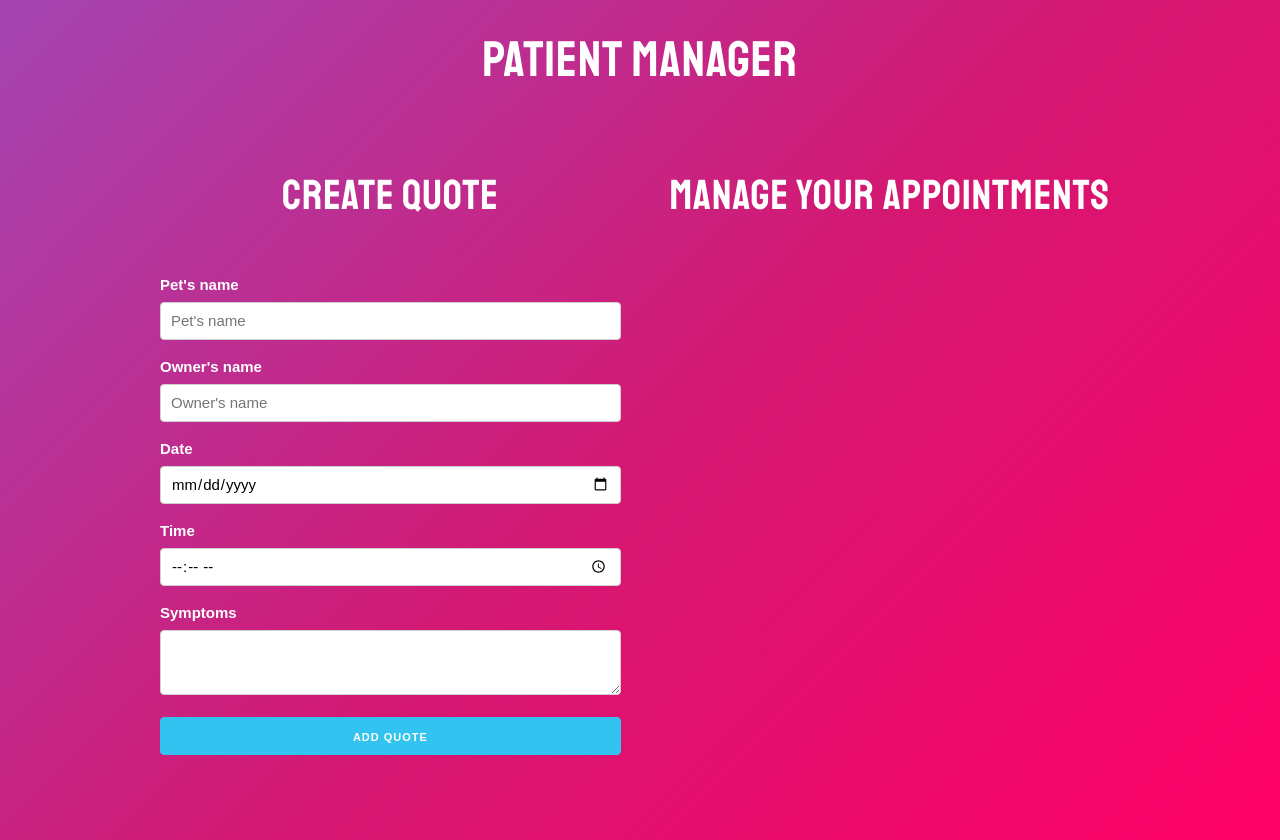
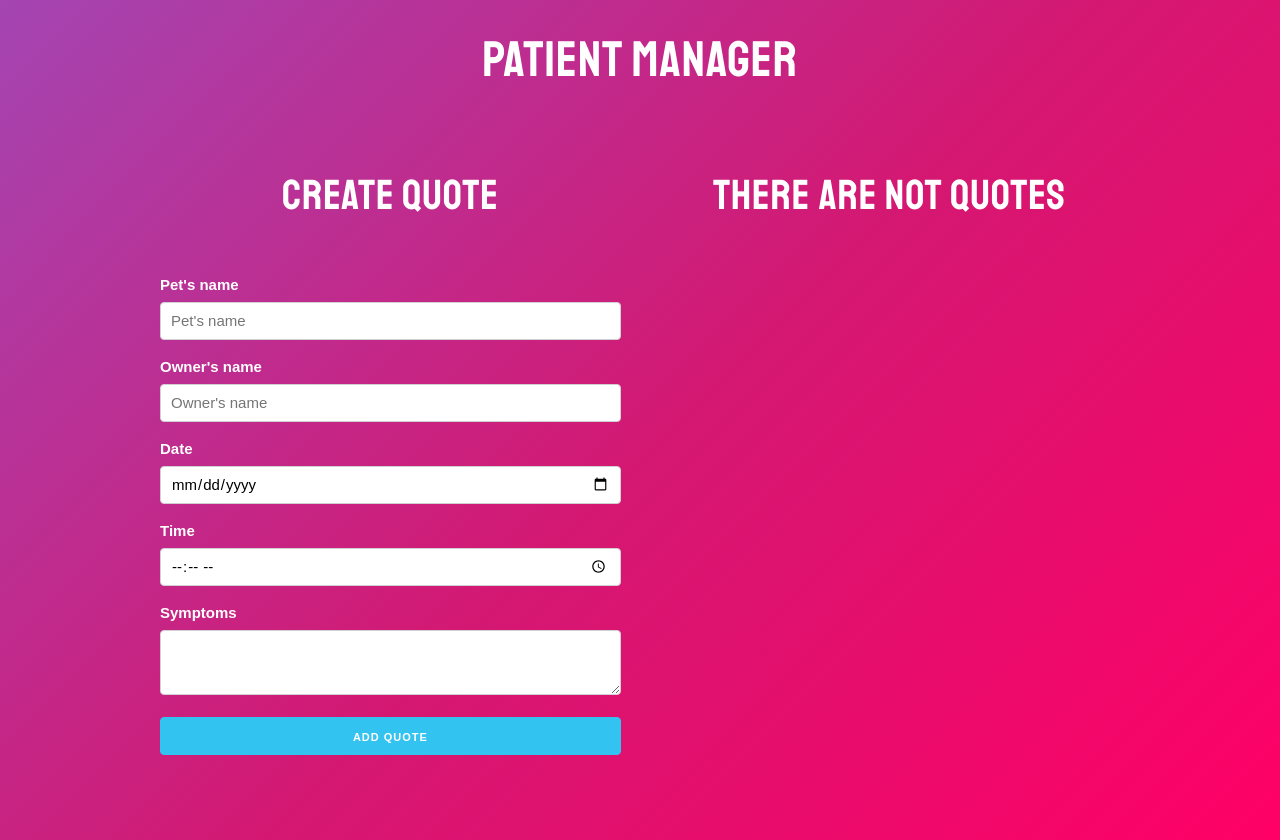
Before and after one commit to Francisco28/quotes_react, a React (Create React App) app: page / in a window 1280 px wide. Built offline with nearby package versions, Linux system fonts and the light colour scheme.

Commit message:
add message conditional

```diff
--- a/src/App.js
+++ b/src/App.js
@@ -23,6 +23,10 @@ function App() {
       saveQuotes(newQuotes);
   }
 
+  //message conditional
+  const title = quotes.length === 0 ? 'There are not quotes' : 'Manage your appointments';
+
+
   return (
     <Fragment>
       <h1>Patient Manager</h1>
@@ -35,7 +39,7 @@ function App() {
               />
           </div>
           <div className="one-half column">
-              <h2>Manage your appointments</h2>
+              <h2>{title}</h2>
               {quotes.map(quote => (
                 <Quote
                   key = {quote.id}
```
